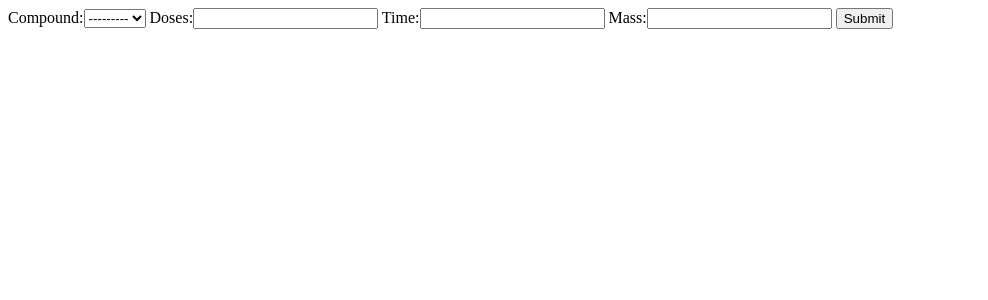
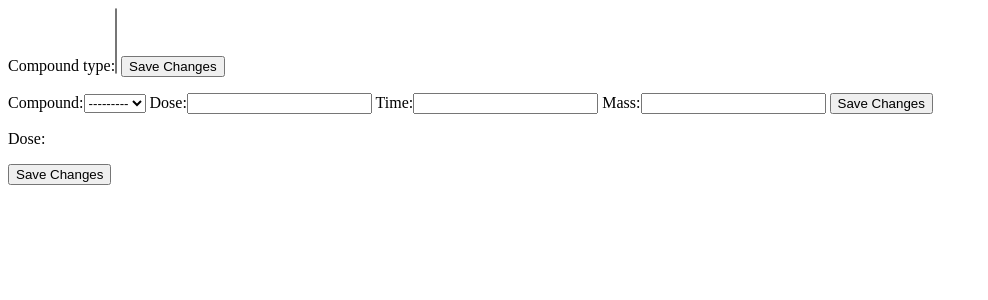
Before and after one commit to meesvdent/dose_server, a Django app: page /plot/dose_form/ in a window 1280 px wide. Shown: the top 300 px of the page, without its empty margins (0-988 px from the left). Run offline with Django 3.2, Linux system fonts and the light colour scheme; data that the repository does not hold is empty.

Commit message:
PlasmaConcModel and form

```diff
--- a/dose_model/admin.py
+++ b/dose_model/admin.py
@@ -1,6 +1,7 @@
 from django.contrib import admin
-from .models import Compound, CompoundType, ConcentrationModel
+from .models import Compound, CompoundType, Dose, PlasmaConcentration
 
 admin.site.register(Compound)
 admin.site.register(CompoundType)
-admin.site.register(ConcentrationModel)
+admin.site.register(Dose)
+admin.site.register(PlasmaConcentration)
--- a/dose_model/models.py
+++ b/dose_model/models.py
@@ -2,7 +2,6 @@
 import numpy as np
 from django.utils import timezone
 from dose_model.kinetics_models import OneCompModel
-import json
 from dose_model.helpers import calc_dose_conc, trans_thalf_ke
 
 
@@ -38,17 +37,15 @@
         return self.compound
 
 
-class ConcentrationModel(models.Model):
-    doses = models.FloatField()
+class Dose(models.Model):
+    dose = models.FloatField()
     time = models.DateTimeField()
     mass = models.FloatField()
     compound = models.ForeignKey(Compound, on_delete=models.CASCADE, null=True)
-    conc = models.CharField(max_length=1000000000)
-    time_field = models.CharField(max_length=1000000000)
     #TODO: user/session
 
     def create_cur_model(self, doses, time, compound, mass):
-        self.doses = doses
+        self.dose = doses
         self.time = time
         self.mass = mass
         self.save()
@@ -63,13 +60,14 @@
     def calc_conc_model(self):
 
         time = self.time
-        doses = self.doses
+        doses = self.dose
 
         cur_compound = Compound.objects.get(compound=self.compound)
         dv = float(cur_compound.dv * self.mass)
 
         # model for t-start until 6 * halflife: 0.015625 left
-        t = np.linspace(0, 6 * cur_compound.t_half * 3600, 100)
+        resolution = 100 # per 4 * halflife
+        t = np.linspace(0, 4 * cur_compound.t_half * 3600, resolution)
         dose_conc = calc_dose_conc([doses], float(cur_compound.mol_mass), dv)
         ke = trans_thalf_ke(cur_compound.t_half * 3600)
         time_conc = [list(a) for a in zip([0], dose_conc)]
@@ -78,7 +76,19 @@
         delta_abs = temp_model.delta_abs(amount_unabs)
         X, infodict = temp_model.integrate(t)
         X = [number[0] for number in X]
-        self.conc = json.dumps(X)
-        self.time_field = [time + timezone.timedelta(seconds=s) for s in t]
-        self.save(update_fields=['conc', 'time_field'])
+
+        # save plasma concentrations in PlasmaConcentrationModel, related to current DoseModel instance
+        for i in range(len(X)):
+            conc = PlasmaConcentration(
+                dose=self,
+                time=(time + timezone.timedelta(seconds=i)),
+                conc=X[i])
+            conc.save()
+
         return self
+
+
+class PlasmaConcentration(models.Model):
+    dose = models.ForeignKey(Dose, on_delete=models.CASCADE, related_name="plasma_conc", null=True)
+    time = models.DateTimeField()
+    conc = models.FloatField()
--- a/plot_dose/forms.py
+++ b/plot_dose/forms.py
@@ -1,32 +1,39 @@
-from django.forms import ModelForm
-from dose_model.models import CompoundType, ConcentrationModel
+from django.forms import ModelForm, MultipleChoiceField, Form, Select
+from django.forms.widgets import CheckboxSelectMultiple, DateTimeInput
+from dose_model.models import Compound, Dose, PlasmaConcentration
 
-# class DoseTypeForm(ModelForm):
-#     class Meta:
-#         model = CompoundType
-#         fields =
-#     # compound_type_choice = forms.ModelChoiceField(
-#     #     label="Type of compound",
-#     #     queryset=CompoundType.objects.all(),
-#     #     initial=0)
+
+class CompoundSubsetForm(ModelForm):
+    class Meta:
+        model = Compound
+        fields = ['compound_type']
 
 
 class DoseForm(ModelForm):
+
     class Meta:
-        model = ConcentrationModel
-        fields = ['compound', 'doses', 'time', 'mass']
-    # def __init__(self):
-    #     #self.compound_type = 0
-    #     self.compound_choice = forms.ModelChoiceField(
-    #         label="Compound",
-    #         queryset=Compound.objects.all())
-    #     self.mass_choice = forms.FloatField(label="Body weight (kg)", min_value=0, max_value=500)
-    #     self.dose_choice = forms.FloatField(label="Dosage (g)", min_value=0)
-    #     self.time_choice = forms.IntegerField(label="Ingestion time (sec)", min_value=0, max_value=24 * 3600)
+        model = Dose
+        fields = ['compound', 'dose', 'time', 'mass']
+        widgets = {
+            'time': DateTimeInput()
+        }
 
-    # compound_choice = forms.ModelChoiceField(
-    #     label="Compound",
-    #     queryset=Compound.objects.all())
-    # mass_choice = forms.FloatField(label="Body weight (kg)", min_value=0, max_value=500)
-    # dose_choice = forms.FloatField(label="Dosage (g)", min_value=0)
-    # time_choice = forms.IntegerField(label="Ingestion time (sec)", min_value=0, max_value=24 * 3600)
+
+class PlasmaConcentrationForm(Form):
+    def __init__(self, *args, **kwargs):
+        super(PlasmaConcentrationForm, self).__init__(*args, **kwargs)
+        self.iquery = Dose.objects.values('id', 'compound', 'time')
+
+        self.iquery_choices = []
+        for i in range(len(self.iquery)):
+            choice = self.iquery[i]
+            compound = Compound.objects.get(id=choice['compound']).compound
+            self.iquery_choices.append((choice['id'], compound + " " + choice['time'].strftime("%m/%d/%Y, %H:%M:%S")))
+
+        self.fields['dose'].choices = self.iquery_choices
+
+    dose = MultipleChoiceField(
+        choices=(),
+        widget=CheckboxSelectMultiple,
+
+    )
--- /dev/null
+++ b/plot_dose/templates/choose_dose_form.html
@@ -0,0 +1,5 @@
+<form action="/plot/get_dose/" method="post">
+    {% csrf_token %}
+    {{ form }}
+    <input type="submit" value="Submit">
+</form>
--- /dev/null
+++ b/plot_dose/templates/compound_type_form.html
@@ -0,0 +1,5 @@
+<form action="/plot/dose_form/" method="post">
+    {% csrf_token %}
+    {{ form }}
+    <input type="submit" value="Submit">
+</form>h
--- a/plot_dose/templates/dose_form.html
+++ b/plot_dose/templates/dose_form.html
@@ -1,5 +1,17 @@
 <form action="/plot/dose_form/" method="post">
     {% csrf_token %}
-    {{ form }}
-    <input type="submit" value="Submit">
+    {{ compound_type }}
+    <button type="submit" name="btnform1">Save Changes</button>
 </form>
+
+<form action="/plot/dose_form/" method="post">
+    {% csrf_token %}
+    {{ dose_form }}
+    <button type="submit" name="btnform2">Save Changes</button>
+</form>
+
+<form action="/plot/dose_form/" method="post">
+    {% csrf_token %}
+    {{ plasma_conc }}
+    <button type="submit" name="btnform3">Save Changes</button>
+</form>
--- a/plot_dose/views.py
+++ b/plot_dose/views.py
@@ -1,7 +1,87 @@
 from django.shortcuts import render
-from .forms import DoseForm
-from dose_model.models import ConcentrationModel
+from .forms import CompoundSubsetForm, DoseForm, PlasmaConcentrationForm
+from dose_model.models import Dose, Compound, PlasmaConcentration
 import json
+
+
+def get_compound_type(request):
+    # if this is a POST request we need to process the form data
+    if request.method == 'POST':
+        # create a form instance and populate it with data from the request:
+        form = CompoundSubsetForm(request.POST)
+        # check whether it's valid:
+        if form.is_valid():
+            dose_type = form.cleaned_data['type']
+
+
+def get_dose(request):
+    # if this is a POST request we need to process the form data
+    if request.method == 'POST':
+        if 'btnform1' in request.POST:
+            compound_type_form = CompoundSubsetForm(request.POST)
+            if compound_type_form.is_valid():
+                type_choice = compound_type_form.cleaned_data['compound_type']
+
+                type_choice = list(type_choice)
+                type_choice = [choice for choice in type_choice]
+
+                compound_queryset = Compound.objects.filter(compound_type__in=type_choice)
+                filtered_dose_form = DoseForm()
+                filtered_dose_form.fields["compound"].queryset = compound_queryset
+                compound_type = CompoundSubsetForm()
+                concentration_form = PlasmaConcentrationForm()
+                return render(
+                    request, 'dose_form.html',
+                    {'compound_type': compound_type, 'dose_form': filtered_dose_form, 'plasma_conc': PlasmaConcentrationForm})
+            else:
+                print("not valid")
+
+        elif 'btnform2' in request.POST:
+            # create a form instance and populate it with data from the request:
+            dose_form = DoseForm(request.POST)
+            # dose_form['dose'].choices
+            # check whether it's valid:
+            if dose_form.is_valid():
+                dose = dose_form.cleaned_data['dose']
+                time = dose_form.cleaned_data['time']
+                compound = dose_form.cleaned_data['compound']
+                mass = dose_form.cleaned_data['mass']
+
+                cur_model = Dose()
+                cur_model.create_cur_model(doses=dose, time=time, compound=compound, mass=mass)
+                cur_model.calc_conc_model()
+
+                compound_type = CompoundSubsetForm()
+                dose_form = DoseForm()
+                plasma_form = PlasmaConcentrationForm()
+
+                return render(request, 'dose_form.html', {'compound_type': compound_type, 'dose_form': dose_form, 'plasma_conc': plasma_form})
+
+        elif 'btnform3' in request.POST:
+            print(request.POST)
+            conc_form = PlasmaConcentrationForm(request.POST)
+            if conc_form.is_valid():
+                dose_choice = conc_form.cleaned_data['dose']
+                conc_choice = PlasmaConcentration.objects.filter(dose__in=dose_choice)
+                conc_values = conc_choice.values_list('time', 'conc')
+                print(conc_values)
+            else:
+                print("not valid")
+
+
+
+        else:
+            print("nothing in there")
+            dose_form = DoseForm()
+            compound_type = CompoundSubsetForm()
+            return render(request, 'dose_form.html', {'compound_type': compound_type, 'dose_form': dose_form, 'plasma_conc': PlasmaConcentrationForm})
+
+    # if a GET (or any other method) we'll create a blank form
+    else:
+        dose_form = DoseForm()
+        compound_type = CompoundSubsetForm()
+
+        return render(request, 'dose_form.html', {'compound_type': compound_type, 'dose_form': dose_form, 'plasma_conc': PlasmaConcentrationForm})
 
 
 def dose_chart(request, conc, time, compound):
@@ -9,45 +89,19 @@
     labels = time
     data = json.loads(conc)
 
-    print(labels)
-    print(data)
-    print(str(compound))
+    # lines = {'dataset': []}
+
+    # for unique_id in ids:
+    #     cur_conc_model = DoseModel.objects.get(id=unique_id)
+    #     print(cur_conc_model.time_field)
+    #     lines['dataset'].append({
+    #         'compound': str(cur_conc_model.compound),
+    #         'data': json.loads(cur_conc_model.conc),
+    #         'labels': cur_conc_model.time_field.strip('][').split(', ')
+    #     })
 
     return render(request, 'dose_chart.html', {
         'labels': labels,
         'data': data,
         'compound': [str(compound)],
     })
-
-
-def get_dose(request):
-    # if this is a POST request we need to process the form data
-    if request.method == 'POST':
-        # create a form instance and populate it with data from the request:
-        form = DoseForm(request.POST)
-        # check whether it's valid:
-        if form.is_valid():
-
-            dose = form.cleaned_data['doses']
-            time = form.cleaned_data['time']
-            compound = form.cleaned_data['compound']
-            print("get dose compound: ", compound)
-            mass = form.cleaned_data['mass']
-
-            cur_model = ConcentrationModel()
-            cur_model = cur_model.create_cur_model(doses=dose, time=time, compound=compound, mass=mass)
-            cur_model = cur_model.calc_conc_model()
-
-
-            return dose_chart(
-                request,
-                conc=cur_model.conc,
-                time=[moment.strftime('%H:%M:%S') for moment in cur_model.time_field],
-                compound=cur_model.compound)
-
-
-    # if a GET (or any other method) we'll create a blank form
-    else:
-        form = DoseForm()
-
-    return render(request, 'dose_form.html', {'form': form})
```
Also changed, not shown: dose_model/serializers.py (+12 -4 lines), dose_model/views.py (+14 -11 lines).
